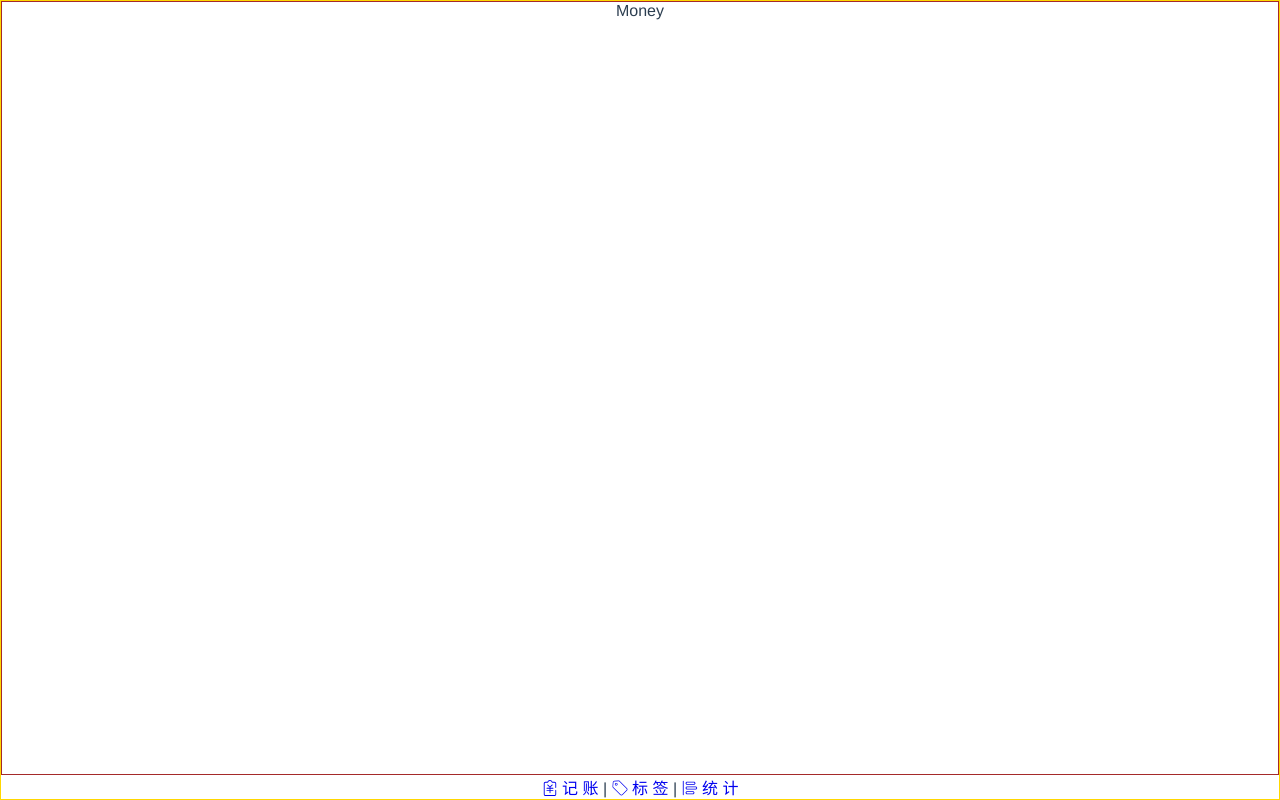
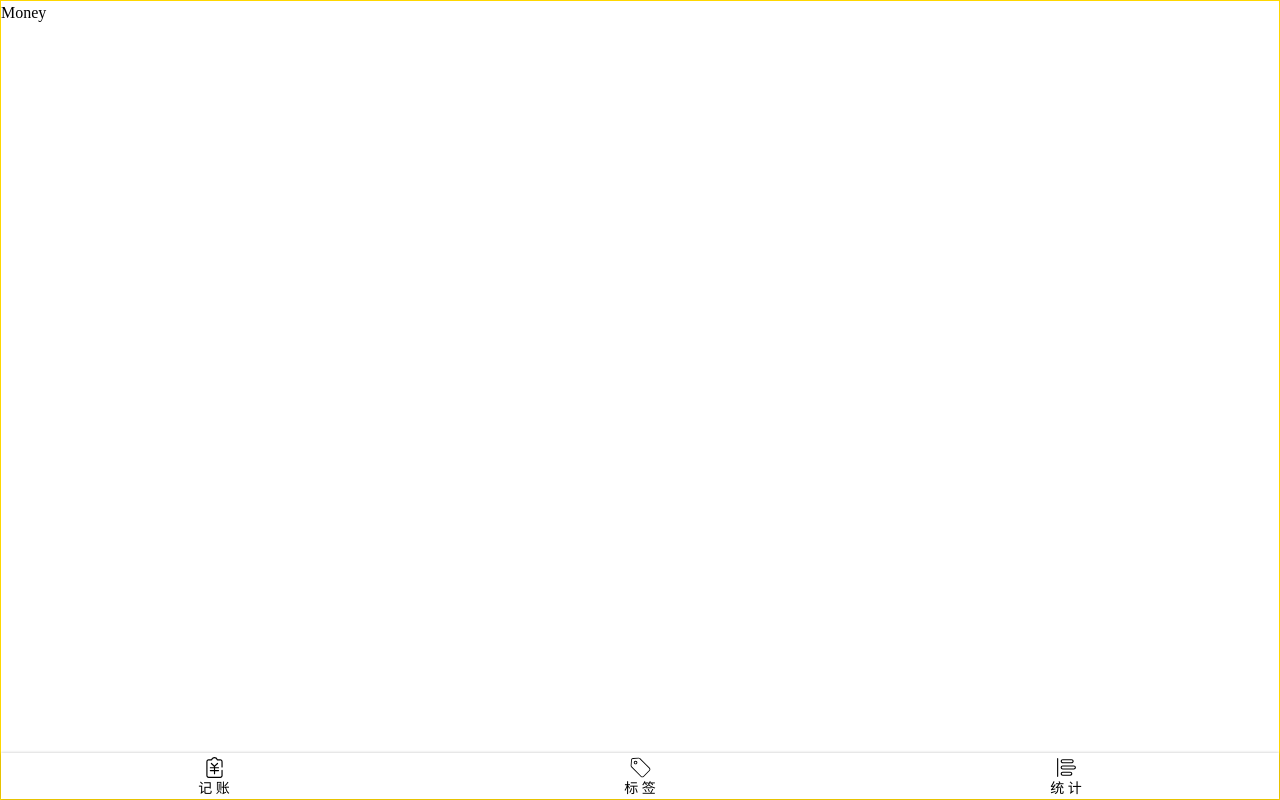
Before and after one commit to sgshy1995/wangcai-charge-up, a Vue app: page /#/money in a window 1280 px wide. Built offline with nearby package versions, Linux system fonts and the light colour scheme.

Commit message:
添加 Nav 样式

```diff
--- a/src/App.vue
+++ b/src/App.vue
@@ -11,28 +11,9 @@
     box-sizing: border-box;
     text-decoration: none;
     list-style: none;
+    color: inherit;
   }
-  *:visited{
-    text-decoration: none;
+  body{
+    line-height: 1.5;
   }
-#app {
-  font-family: 'Avenir', Helvetica, Arial, sans-serif;
-  -webkit-font-smoothing: antialiased;
-  -moz-osx-font-smoothing: grayscale;
-  text-align: center;
-  color: #2c3e50;
-}
-
-#nav {
-  padding: 30px;
-
-  a {
-    font-weight: bold;
-    color: #2c3e50;
-
-    &.router-link-exact-active {
-      color: #42b983;
-    }
-  }
-}
 </style>
--- a/src/components/Icon.vue
+++ b/src/components/Icon.vue
@@ -18,8 +18,8 @@
 
 <style scoped lang="scss">
     .icon {
-        width: 1em;
-        height: 1em;
+        width: 1.5em;
+        height: 1.5em;
         vertical-align: -0.15em;
         fill: currentColor;
         overflow: hidden;
--- a/src/components/Layout.vue
+++ b/src/components/Layout.vue
@@ -18,11 +18,8 @@
         display: flex;
         flex-direction: column;
         height: 100vh;
-        border: 1px solid gold;
-
         .content {
             flex-grow: 1;
-            border: 1px solid brown;
         }
     }
 </style>
--- a/src/components/Nav.vue
+++ b/src/components/Nav.vue
@@ -1,20 +1,18 @@
 <template>
-    <div class="nav">
-        <router-link to="/Money">
+    <nav>
+        <router-link to="/Money" class="item">
             <Icon name="money"></Icon>
             记 账
         </router-link>
-        |
-        <router-link to="/labels">
+        <router-link to="/labels" class="item">
             <Icon name="labels"></Icon>
             标 签
         </router-link>
-        |
-        <router-link to="/statistics">
+        <router-link to="/statistics" class="item">
             <Icon name="statistics"></Icon>
             统 计
         </router-link>
-    </div>
+    </nav>
 </template>
 
 <script lang="ts">
@@ -29,4 +27,19 @@
 </script>
 
 <style lang="scss" scoped>
+    nav{
+        display: flex;
+        flex-direction: row;
+        justify-content: space-around;
+        box-shadow: 0 0 3px rgba(0,0,0,0.25);
+        font-size: 14px;
+        .item{
+            width: 33.3333333%;
+            display: flex;
+            justify-content: center;
+            align-items: center;
+            flex-direction: column;
+            padding-top: .3em;
+        }
+    }
 </style>
```
